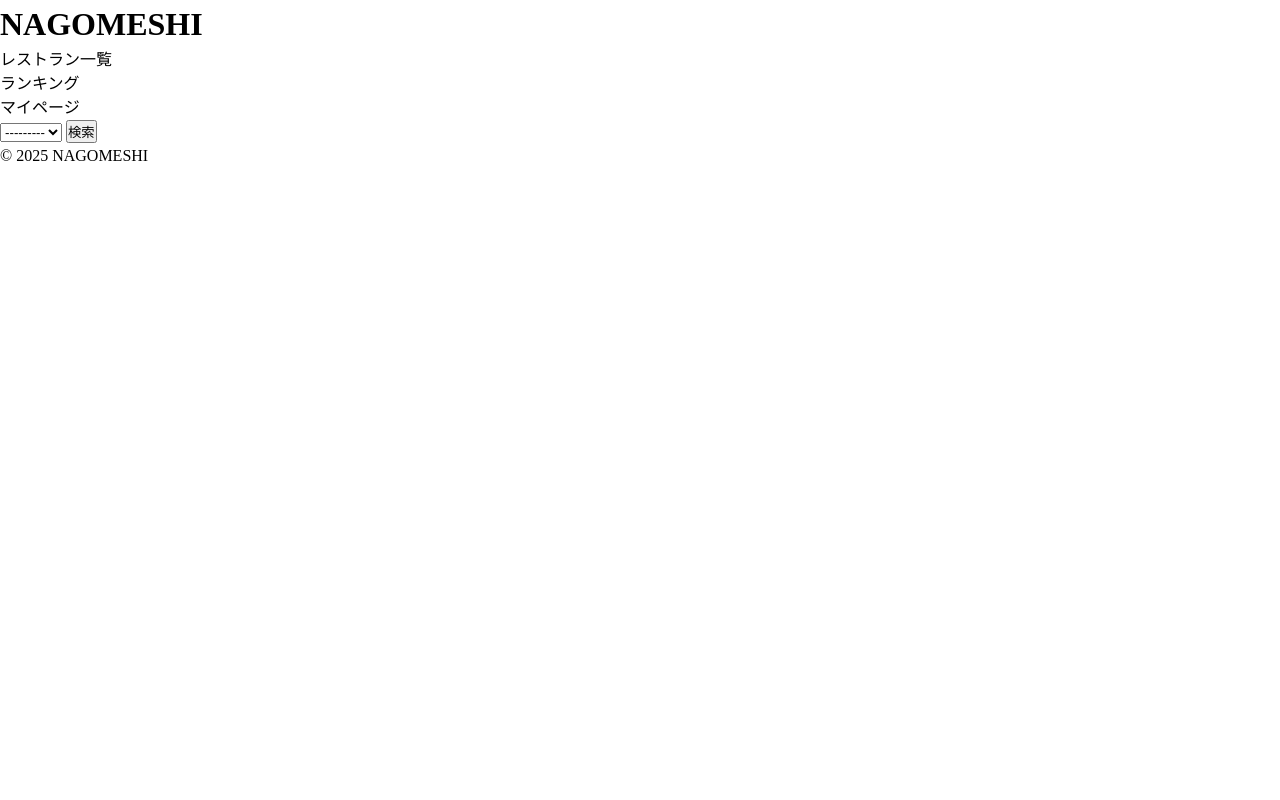
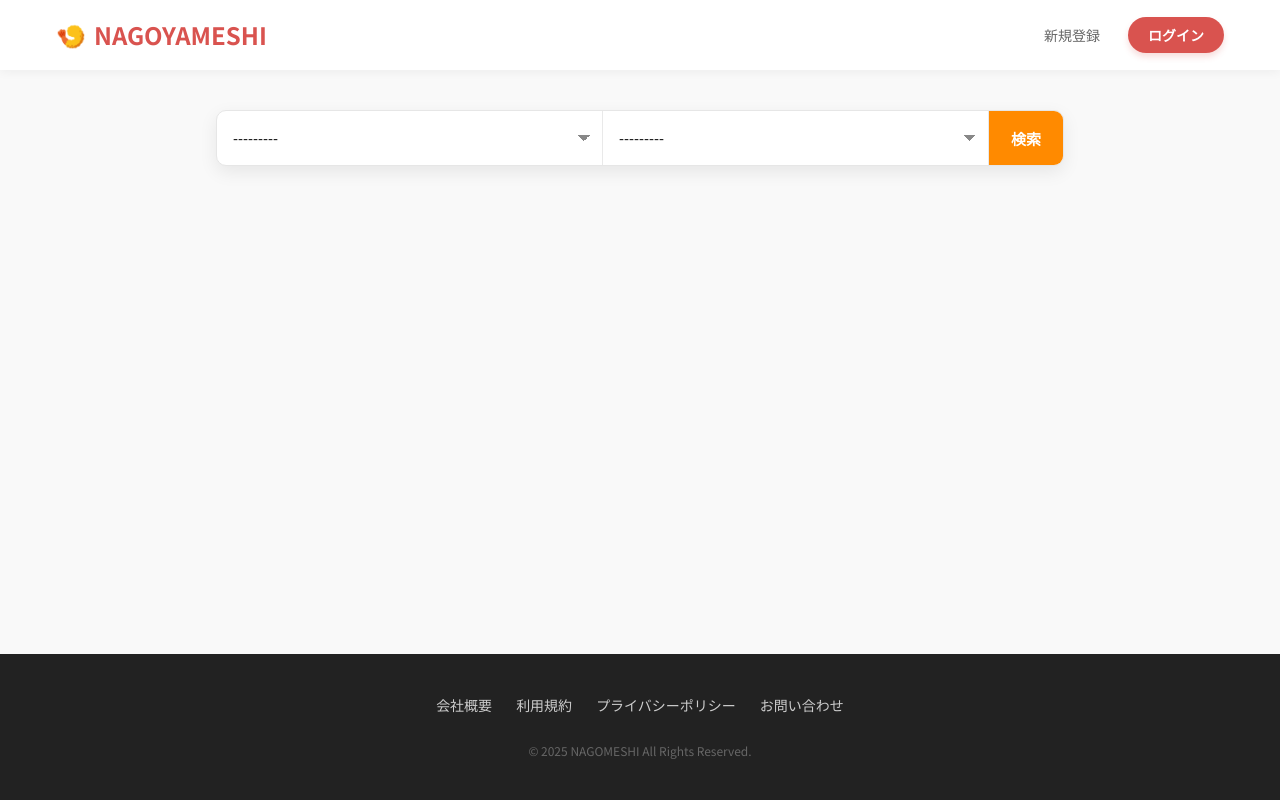
Before and after one commit to Yanan2236/nagoyameshi, a Django app: page / in a window 1280 px wide. Run offline with Django 5.2, Linux system fonts and the light colour scheme; data that the repository does not hold is empty.

Commit message:
feat: add base and top layout

```diff
--- a/base/templates/base/top/top.html
+++ b/base/templates/base/top/top.html
@@ -1,9 +1,7 @@
 {% extends 'base.html' %}
 
 {% block main %}
-<form action="{% url 'restaurant_list' %}" method="get">
-    {{ form.ward }}
-    {{ form.genre }}
-    <button type="submit">検索</button>
-</form>
+
+{% include 'components/search_form.html' %}
+
 {% endblock %}
--- a/config/settings.py
+++ b/config/settings.py
@@ -103,7 +103,7 @@ USE_TZ = True
 # Static files (CSS, JavaScript, Images)
 # https://docs.djangoproject.com/en/5.2/howto/static-files/
 
-STATIC_URL = 'static/'
+STATIC_URL = '/static/'
 
 STATICFILES_DIRS = [BASE_DIR / 'static']
 
--- a/static/css/base.css
+++ b/static/css/base.css
@@ -0,0 +1,188 @@
+/* =========================================
+   Nagoya Meshi Premium Theme
+   ========================================= */
+
+:root {
+    /* Color Palette - Nagoya Miso & Gold Inspiration */
+    --color-primary: #D9534F;
+    /* Deep Red/Orange (Miso-like) */
+    --color-primary-dark: #C9302C;
+    --color-secondary: #F0AD4E;
+    /* Gold/Fried food */
+    --color-accent: #5BC0DE;
+    /* Fresh accent */
+    --color-text-main: #333333;
+    --color-text-sub: #666666;
+    --color-bg-body: #F9F9F9;
+    --color-bg-white: #FFFFFF;
+    --color-border: #E0E0E0;
+
+    /* Spacing */
+    --spacing-xs: 4px;
+    --spacing-sm: 8px;
+    --spacing-md: 16px;
+    --spacing-lg: 24px;
+    --spacing-xl: 40px;
+
+    /* Typography */
+    --font-family-base: "Noto Sans JP", sans-serif;
+    --font-size-base: 16px;
+}
+
+/* =========================================
+   Reset & Base
+   ========================================= */
+* {
+    box-sizing: border-box;
+}
+
+body {
+    margin: 0;
+    padding: 0;
+    font-family: var(--font-family-base);
+    font-size: var(--font-size-base);
+    color: var(--color-text-main);
+    background-color: var(--color-bg-body);
+    line-height: 1.6;
+    display: flex;
+    flex-direction: column;
+    min-height: 100vh;
+}
+
+a {
+    text-decoration: none;
+    color: inherit;
+    transition: color 0.3s ease;
+}
+
+ul {
+    list-style: none;
+    padding: 0;
+    margin: 0;
+}
+
+img {
+    max-width: 100%;
+    height: auto;
+}
+
+/* =========================================
+   Layout Utilities
+   ========================================= */
+.container {
+    width: 100%;
+    max-width: 1200px;
+    margin: 0 auto;
+    padding: 0 var(--spacing-md);
+}
+
+main {
+    flex: 1;
+    padding: var(--spacing-xl) 0;
+}
+
+/* =========================================
+   Header
+   ========================================= */
+.site-header {
+    background-color: var(--color-bg-white);
+    box-shadow: 0 2px 10px rgba(0, 0, 0, 0.05);
+    position: sticky;
+    top: 0;
+    z-index: 1000;
+}
+
+.header-inner {
+    display: flex;
+    justify-content: space-between;
+    align-items: center;
+    height: 70px;
+}
+
+.logo a {
+    font-size: 24px;
+    font-weight: 700;
+    color: var(--color-primary);
+    display: flex;
+    align-items: center;
+    gap: var(--spacing-sm);
+}
+
+/* Search Bar in Header */
+.header-search {
+    flex: 1;
+    max-width: 400px;
+    margin: 0 var(--spacing-lg);
+    position: relative;
+}
+
+.header-search input {
+    width: 100%;
+    padding: 10px 16px;
+    border: 1px solid var(--color-border);
+    border-radius: 50px;
+    background-color: #f5f5f5;
+    font-size: 14px;
+    transition: all 0.3s ease;
+}
+
+.header-search input:focus {
+    outline: none;
+    background-color: var(--color-bg-white);
+    border-color: var(--color-primary);
+    box-shadow: 0 0 0 3px rgba(217, 83, 79, 0.1);
+}
+
+/* Navigation */
+.nav-list {
+    display: flex;
+    gap: var(--spacing-md);
+    align-items: center;
+}
+
+.nav-item a {
+    font-size: 14px;
+    font-weight: 500;
+    color: var(--color-text-sub);
+    padding: 8px 12px;
+    border-radius: 4px;
+}
+
+.nav-item a:hover {
+    color: var(--color-primary);
+    background-color: rgba(217, 83, 79, 0.05);
+}
+
+.btn-primary {
+    background-color: var(--color-primary);
+    color: white !important;
+    padding: 8px 20px !important;
+    border-radius: 50px !important;
+    font-weight: 600 !important;
+    box-shadow: 0 4px 6px rgba(217, 83, 79, 0.2);
+}
+
+.btn-primary:hover {
+    background-color: var(--color-primary-dark) !important;
+    transform: translateY(-1px);
+    box-shadow: 0 6px 8px rgba(217, 83, 79, 0.3);
+}
+
+/* =========================================
+   Responsive
+   ========================================= */
+@media (max-width: 768px) {
+    .header-search {
+        display: none;
+        /* Hide search on mobile for now or move it */
+    }
+
+    .nav-list {
+        gap: var(--spacing-sm);
+    }
+
+    .nav-item span {
+        display: none;
+        /* Hide text labels on mobile if using icons */
+    }
+}
--- a/templates/base.html
+++ b/templates/base.html
@@ -1,29 +1,47 @@
 <!DOCTYPE html>
 <html lang="ja">
+
 <head>
     <meta charset="UTF-8" />
     <meta name="viewport" content="width=device-width, initial-scale=1.0" />
 
-    <title>{% block title %}NAGOMESHI{% endblock %}</title>
+    <title>{% block title %}NAGOMESHI | 名古屋のグルメ情報{% endblock %}</title>
+
+    <!-- Google Fonts -->
+    <link rel="preconnect" href="https://fonts.googleapis.com">
+    <link rel="preconnect" href="https://fonts.gstatic.com" crossorigin>
+    <link href="https://fonts.googleapis.com/css2?family=Noto+Sans+JP:wght@400;500;700&display=swap" rel="stylesheet">
 
     {% load static %}
     <link rel="stylesheet" href="{% static 'css/reset.css' %}">
     <link rel="stylesheet" href="{% static 'css/base.css' %}">
-</head>
+    <link rel="stylesheet" href="{% static 'css/components/search_form.css' %}">
+    <link rel="stylesheet" href="{% static 'css/components/map.css' %}">
+    <link rel="stylesheet" href="{% static 'css/components/footer.css' %}">
+
+    {% block extra_css %}{% endblock %}
 
 <body>
     <!-- ====== ヘッダー ====== -->
     <header class="site-header">
         <div class="container header-inner">
             <h1 class="logo">
-                <a href="/">NAGOMESHI</a>
+                <a href="/">
+                    <span>🍤</span> NAGOYAMESHI
+                </a>
             </h1>
 
+
             <nav class="main-nav">
-                <ul>
-                    <li><a href="{% url 'restaurant_list' %}">レストラン一覧</a></li>
-                    <li><a href="#">ランキング</a></li>
-                    <li><a href="#">マイページ</a></li>
+                <ul class="nav-list">
+                    {% if user.is_authenticated %}
+                    <li class="nav-item"><a href="#">マイページ</a></li>
+                    <li class="nav-item"><a href="#">お気に入り</a></li>
+                    <li class="nav-item"><a href="#" class="btn-primary">ログアウト</a></li>
+                    {% else %}
+                    <li class="nav-item"><a href="#">新規登録</a></li>
+                    <li class="nav-item"><a href="#" class="btn-primary">ログイン</a></li>
+                    {% endif %}
                 </ul>
             </nav>
         </div>
@@ -31,19 +49,29 @@
 
 
     <!-- ====== メインコンテンツ ====== -->
-    <main class="container">
-        {% block main %}
-        {% endblock %}
+    <main>
+        <div class="container">
+            {% if messages %}
+            <div class="messages">
+                {% for message in messages %}
+                <div class="alert alert-{{ message.tags }}">
+                    {{ message }}
+                </div>
+                {% endfor %}
+            </div>
+            {% endif %}
+
+            {% block main %}
+            {% endblock %}
+        </div>
     </main>
 
 
+
     <!-- ====== フッター ====== -->
-    <footer class="site-footer">
-        <div class="container">
-            <p>&copy; 2025 NAGOMESHI</p>
-        </div>
-    </footer>
+    {% include "components/footer.html" %}
 
     {% block scripts %}{% endblock %}
 </body>
+
 </html>
```
